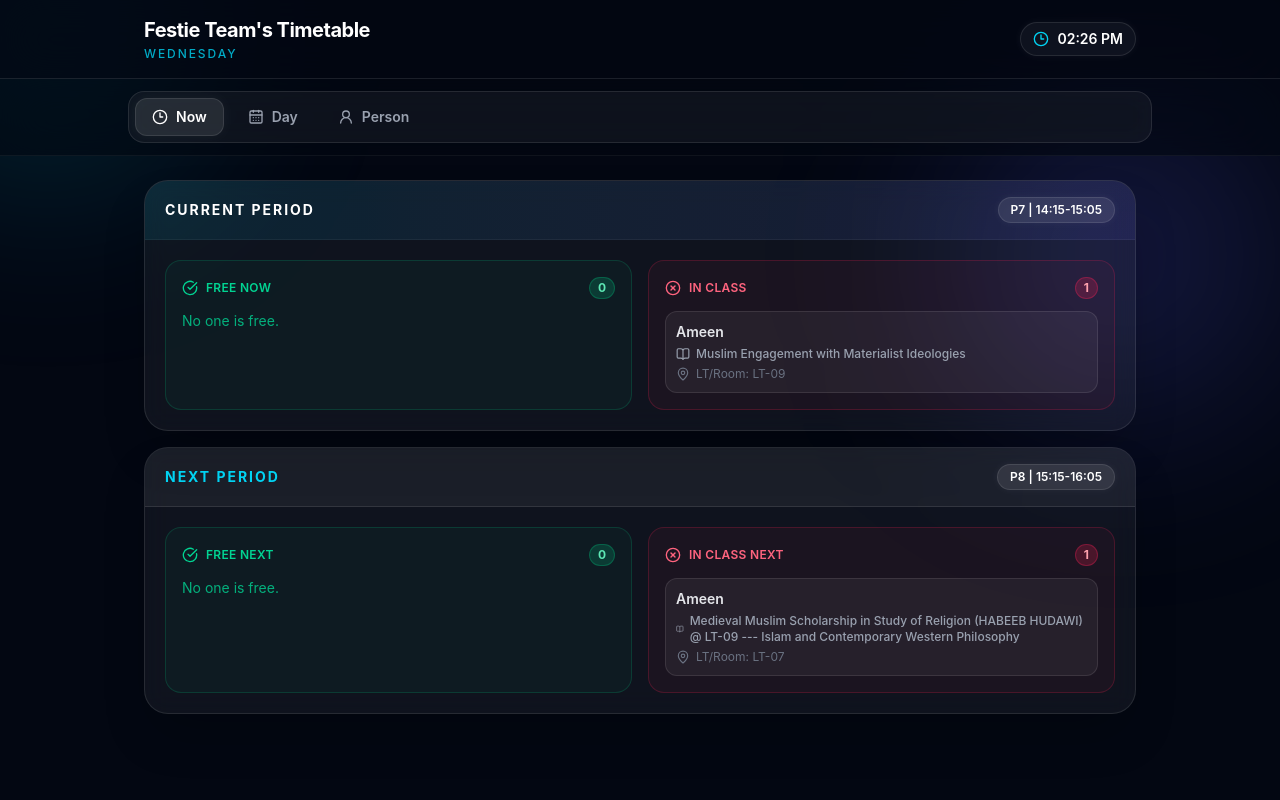
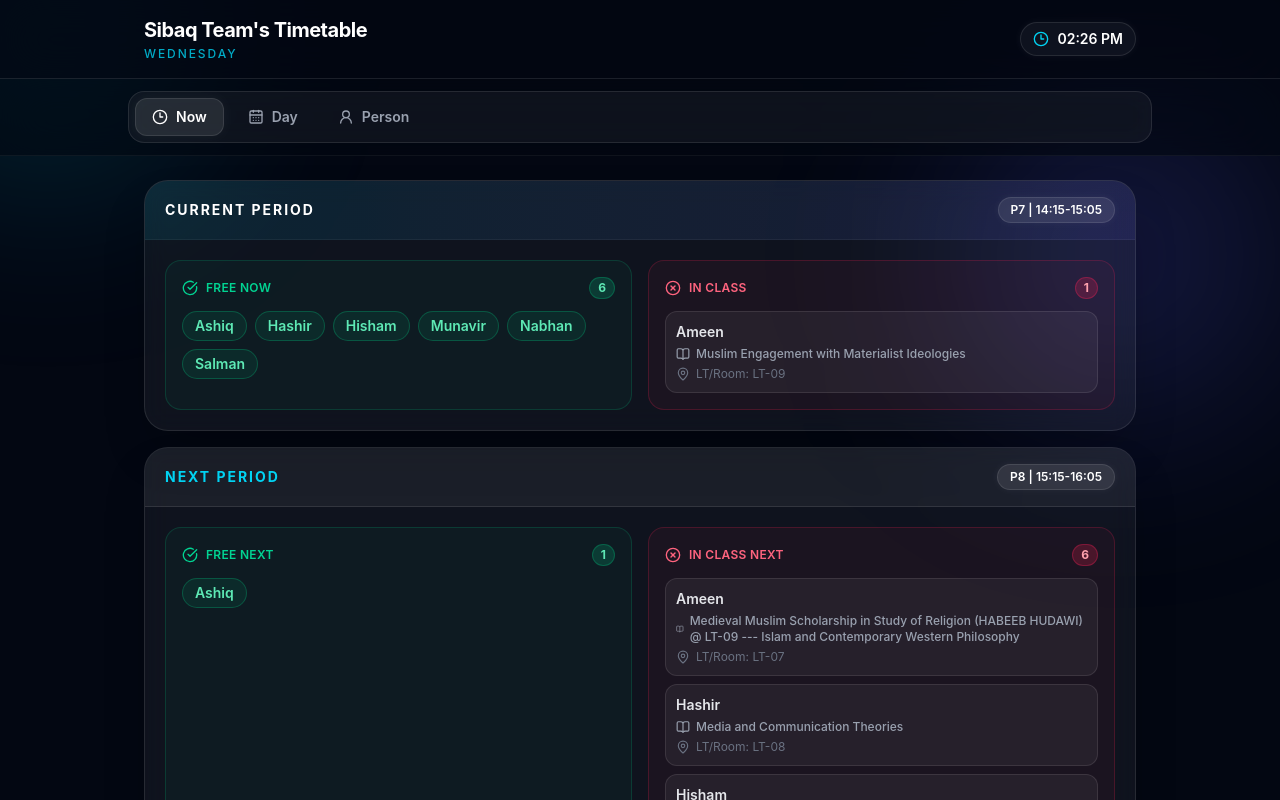
Before and after one commit to ameenvittal/timetable, a React (Vite) app: page / in a window 1280 px wide. Shown: the top 800 px of the page. Built offline with nearby package versions, Linux system fonts and the light colour scheme.

Commit message:
chore: update timetable title and header, and import new person CSVs

```diff
--- a/index.html
+++ b/index.html
@@ -6,7 +6,7 @@
     <link rel="apple-touch-icon" href="/favicon.svg">
     <meta name="viewport" content="width=device-width, initial-scale=1.0" />
     <meta name="theme-color" content="#ffffff" />
-    <title>timetable</title>
+    <title>Sibaq Team's Timetable</title>
   </head>
   <body>
     <div id="root"></div>
--- a/src/App.tsx
+++ b/src/App.tsx
@@ -32,13 +32,7 @@ export default function App() {
 
   useEffect(() => {
     loadAllPersons().then((allPersons) => {
-      if (window.location.pathname === '/chanchusa') {
-        const allowed = ["Ameen", "Shamsheer"];
-        setPersons(allPersons.filter(p => allowed.includes(p.name)));
-      } else {
-         const notAllowed = ["Shamsheer"];
-         setPersons(allPersons.filter(p => !notAllowed.includes(p.name)));
-      }
+      setPersons(allPersons);
     });
   }, []);
 
--- a/src/components/Header.tsx
+++ b/src/components/Header.tsx
@@ -14,7 +14,7 @@ export default function Header() {
       <div className="mx-auto flex max-w-5xl items-center justify-between px-4 py-4">
         <div>
           <h1 className="text-xl font-bold tracking-tight">
-            Festie Team's Timetable
+            Sibaq Team's Timetable
           </h1>
           <p className="mt-0.5 text-xs font-medium uppercase tracking-[0.16em] text-cyan-400/80">
             {today}
--- a/src/data/index.ts
+++ b/src/data/index.ts
@@ -1,14 +1,24 @@
 // To add a new person: import their CSV and add to this array.
 
 import ameenCSV from "./persons/ameen.csv?raw";
+import ashiqCSV from "./persons/ashiq.csv?raw";
+import hashirCSV from "./persons/hashir.csv?raw";
+import hishamCSV from "./persons/hisham.csv?raw";
+import munavirCSV from "./persons/munavir.csv?raw";
+import nabhanCSV from "./persons/nabhan.csv?raw";
+import salmanCSV from "./persons/salman.csv?raw";
 
 import { parsePersonCSV } from "../utils/csvParser";
 import type { PersonSchedule } from "../types";
 
 const rawFiles: { name: string; csv: string }[] = [
   { name: "Ameen", csv: ameenCSV },
-
-  // { name: "NewPerson", csv: newPersonCSV },  ← add here
+  { name: "Ashiq", csv: ashiqCSV },
+  { name: "Hashir", csv: hashirCSV },
+  { name: "Hisham", csv: hishamCSV },
+  { name: "Munavir", csv: munavirCSV },
+  { name: "Nabhan", csv: nabhanCSV },
+  { name: "Salman", csv: salmanCSV },
 ];
 
 export async function loadAllPersons(): Promise<PersonSchedule[]> {
```
